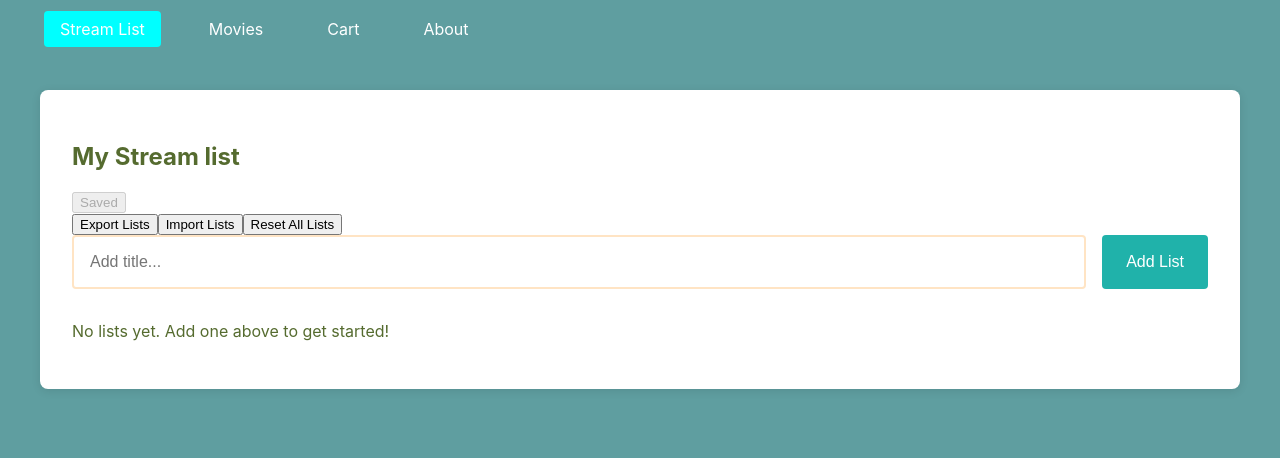
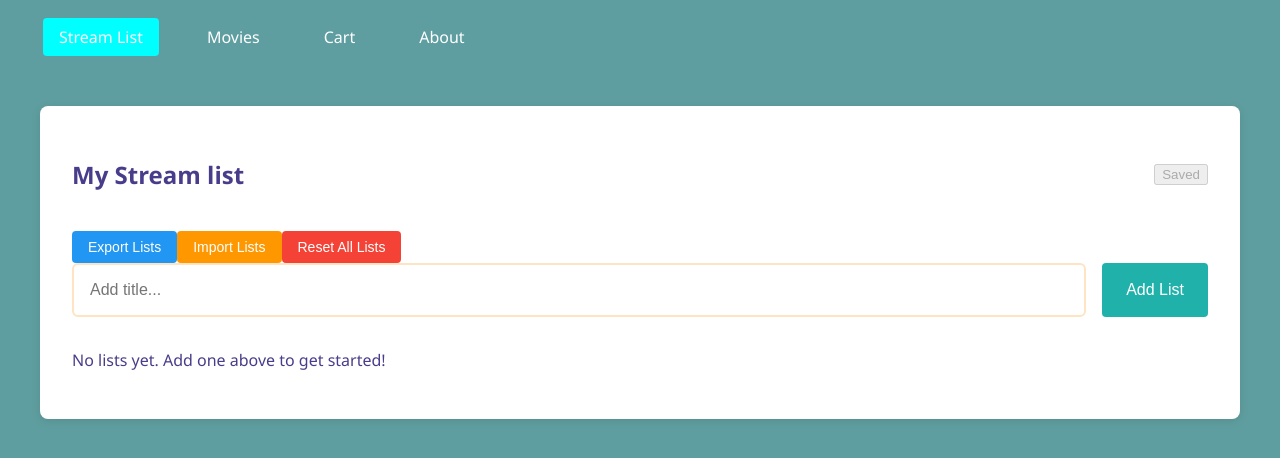
Before and after one commit to rsandovaljr/INT499, a React (Create React App) app: page / in a window 1280 px wide. Shown: the top 458 px of the page. Built offline with nearby package versions, Linux system fonts and the light colour scheme.

Commit message:
Update index.css
master font added.
- buttons and styles added
- edit, add, delete, export, import

```diff
--- a/src/index.css
+++ b/src/index.css
@@ -1,10 +1,10 @@
 body {
   margin: 0;
-  font-family: -apple-system, BlinkMacSystemFont, 'Segoe UI', 'Roboto', 'Oxygen',
-    'Ubuntu', 'Cantarell', 'Fira Sans', 'Droid Sans', 'Helvetica Neue',
+  font-family: 'Oswald', 'Segoe UI', 'Roboto', 'Oxygen',
+    'Ubuntu', 'Helvetica Neue',
     sans-serif;
   background-color: cadetblue;
-  color: darkolivegreen;
+  color: darkslateblue;
   -webkit-font-smoothing: antialiased;
   -moz-osx-font-smoothing: grayscale;
 }
@@ -15,8 +15,8 @@
 /* navigation */
 .navbar {
   background-color: cadetblue;
-  padding: 3px 4px;
-  box-shadow: 0 2px 4px rgba(0,0,0,0,2);
+  padding: 2px 3px;
+  box-shadow: 0 1px 3px rgba(0,0,0,0,2);
 }
 .nav-list {
   display: flex;
@@ -25,11 +25,14 @@
 }
 
 .nav-link {
-  color: white;
+   color: white;
   text-decoration: none;
   padding: 0.5rem 1rem;
   border-radius: 4px;
   transition: background-color 0.3s;
+  display: flex;
+  align-items: center;
+  gap: 0.5rem;
 }
 .nav-link:hover {
   background-color: aquamarine;
@@ -71,7 +74,7 @@
   flex: 1;
   padding: 1rem;
   border: 2px solid bisque;
-  border-radius: 4px;
+  border-radius: 6px;
   font-size: 1rem;
 }
 
@@ -86,23 +89,196 @@
 }
 
 .add-button:hover {
-  background-color: aquamarine;
+  background-color: lightskyblue;
 }
 
+/*List container*/
+.list-container {
+  background: white;
+  padding: 1.5rem;
+  border-radius: 10px;
+  box-shadow: 0 2px 8px rgba(0,0,0,0.1);
+  margin-bottom: 2rem;
+}
+.list-header {
+  display: flex;
+  justify-content: space-between;
+  align-items: center;
+  margin-bottom: 1rem;
+  gap: 1rem;
+}
+
+.list-header input {
+  flex: 1;
+  padding: 0.6rem;
+  font-size: 1.1rem;
+  border: 2px solid #ddd;
+  border-radius: 6px;
+}
+
+.list-header button {
+  padding: 0.6rem 1rem;
+  background: #e74c3c;
+  border: none;
+  color: white;
+  border-radius: 6px;
+  cursor: pointer;
+  transition: background 0.3s;
+}
+
+.list-header button:hover {
+  background: #c0392b;
+}
+
+/*save controls*/
+.save-controls {
+  display: flex;
+  justify-content: space-between;
+  align-items: center;
+  margin-bottom: 20px;
+  flex-wrap: wrap;
+  gap: 15px;
+}
+
+.control-buttons {
+  display: flex;
+  gap: 10px;
+  flex-wrap: wrap;
+}
+
+.export-button, .import-button, .reset-button, .edit-button {
+  padding: 8px 16px;
+  border: none;
+  border-radius: 4px;
+  cursor: pointer;
+  font-size: 14px;
+}
+
+.export-button {
+  background-color: #2196F3;
+  color: white;
+}
+
+.import-button, .edit-button {
+  background-color: #FF9800;
+  color: white;
+}
+
+.reset-button {
+  background-color: #f44336;
+  color: white;
+}
+
+.empty-state {
+  text-align: center;
+  padding: 40px;
+  background-color: #f5f5f5;
+  border-radius: 8px;
+  margin: 20px 0;
+}
+
+.empty-state .import-button {
+  margin-top: 15px;
+}
+
+.list-header {
+  display: flex;
+  gap: 10px;
+  align-items: center;
+  margin-bottom: 15px;
+}
+
+.list-header input {
+  flex: 1;
+  padding: 8px;
+  border: 1px solid #ddd;
+  border-radius: 4px;
+}
+
+.delete-list-button {
+  background-color: #ff6b6b;
+  color: white;
+  border: none;
+  padding: 8px 12px;
+  border-radius: 4px;
+  cursor: pointer;
+}
+
+.empty-stream {
+  color: #666;
+  font-style: italic;
+  padding: 10px;
+}
+
+/*stream items*/
 .stream-items {
   list-style: none;
+  margin-top: 1rem;
 }
 
 .stream-item {
-  padding: 1rem;
-  background-color: whitesmoke;
-  margin-bottom: 1rem;
+  display: flex;
+  justify-content: space-between;
+  align-items: center;
+  padding: 0.8rem 1rem;
+  background-color: #f8f9fa;
+  margin-bottom: 0.5rem;
+  border-radius: 6px;
+  border-left: 4px solid #3498db;
+}
+
+.stream-item input {
+  flex: 1;
+  padding: 0.5rem;
+  margin-right: 0.5rem;
+  border: 2px solid #ddd;
   border-radius: 4px;
-  border-left: 4px solid lightseagreen;
+}
+
+.stream-item button {
+  margin-left: 0.5rem;
+  padding: 0.4rem 0.8rem;
+  font-size: 0.9rem;
+  border: none;
+  border-radius: 4px;
+  cursor: pointer;
+  transition: 0.3s;
+}
+
+.stream-item button:nth-child(2) {
+  background: #f1c40f;
+  color: white;
+}
+
+.stream-item button:nth-child(2):hover {
+  background: #d4ac0d;
+}
+
+.stream-item button:last-child {
+  background: #e74c3c;
+  color: white;
+}
+
+.stream-item button:last-child:hover {
+  background: #c0392b;
+}
+
+/* Placeholder Pages */
+.placeholder-page {
+  background: white;
+  padding: 3rem;
+  border-radius: 10px;
+  box-shadow: 0 2px 10px rgba(0,0,0,0.1);
+  text-align: center;
+}
+
+.placeholder-text {
+  color: #7f8c8d;
+  font-size: 1.2rem;
 }
 
 
 code {
-  font-family: source-code-pro, Menlo, Monaco, Consolas, 'Courier New',
+  font-family: 'Oswald',source-code-pro, Menlo, Monaco, Consolas, 'Courier New',
     monospace;
 }
```
